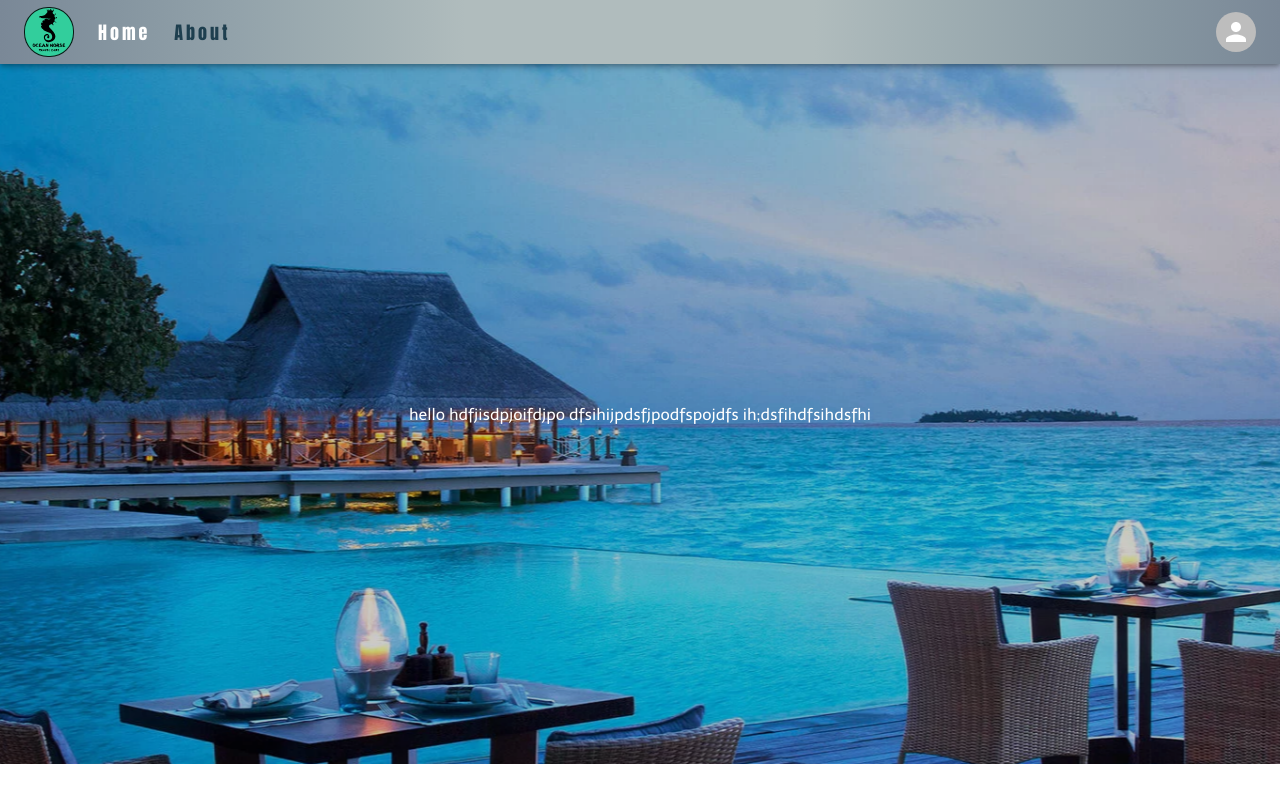
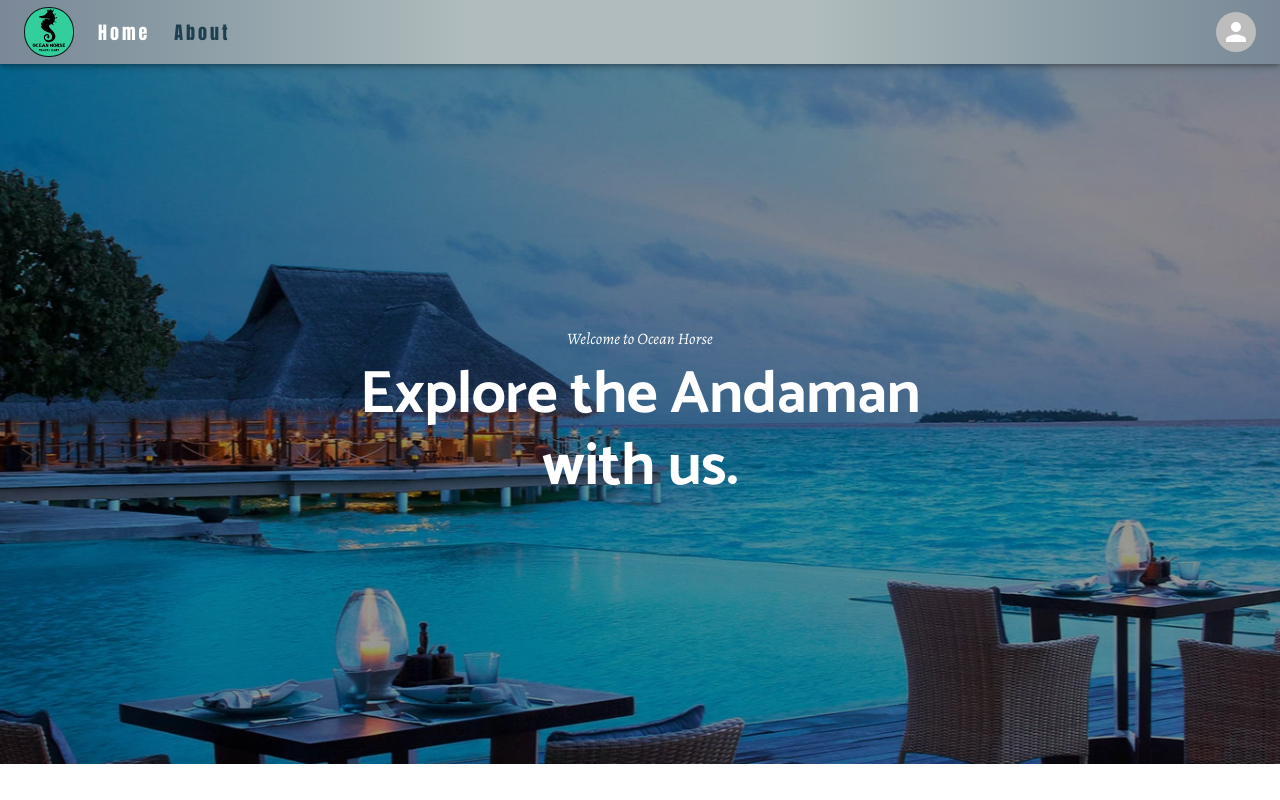
Before and after one commit to Rajapandi1212/travels-web, a React (Create React App) app: page / in a window 1280 px wide. Built offline with nearby package versions, Linux system fonts and the light colour scheme.

Commit message:
Carousel text added

```diff
--- a/src/components/landing/Carousel.js
+++ b/src/components/landing/Carousel.js
@@ -1,4 +1,4 @@
-import { Box, Grid } from "@mui/material";
+import { Box, Grid, Typography } from "@mui/material";
 import { motion } from "framer-motion";
 import { useEffect, useState } from "react";
 import Img1 from "../../assets/images/landingpage/img_1.webp";
@@ -51,7 +51,7 @@ const Carousel = () => {
         <Grid
           item
           xs={11}
-          md={5}
+          md={6}
           sx={{
             p: `2.5vh 1rem 2.5vh 1rem`,
           }}
@@ -66,7 +66,29 @@ const Carousel = () => {
             }}
             className="popin_ani"
           >
-            hello hdfjisdpjoifdjpo dfsihijpdsfjpodfspojdfs ih;dsfihdfsihdsfhi
+            <Typography
+              variant="subtitle1"
+              gutterBottom
+              sx={{
+                fontFamily: "'Alegreya', serif",
+              }}
+              className="slidetop_ani"
+            >
+              Welcome to Ocean Horse
+            </Typography>
+            <Typography
+              variant="h2"
+              sx={{
+                fontFamily: "'Catamaran', sans-serif",
+              }}
+              className="slidebottom_ani"
+            >
+              Explore the{" "}
+              <span className="reveal_ani" style={{ animationDelay: "1s" }}>
+                Andaman
+              </span>{" "}
+              with us.
+            </Typography>
           </Box>
         </Grid>
       </Grid>
--- a/src/index.css
+++ b/src/index.css
@@ -25,11 +25,11 @@ body {
   width: 100%;
   height: 100%;
   object-fit: cover;
-  filter: brightness(0.8);
+  filter: brightness(0.6);
   background-position: center;
   background-size: cover;
   background-repeat: no-repeat;
-  transition: background-image 3s, opacity 0.5s;
+  transition: background-image 0.7s, opacity 0.5s;
 }
 @media only screen and (max-width: 600px) {
   .carousel_img {
@@ -73,17 +73,35 @@ body {
   }
 }
 
+.slidebottom_ani {
+  animation: slidebottom 1s ease-in 1;
+}
+
+@keyframes slidebottom {
+  0% {
+    transform: translateY(15%);
+  }
+
+  90% {
+    transform: translateY(10%);
+  }
+}
+
 .reveal_ani {
   color: white;
-  animation: reveal 2s ease-in 1;
+  opacity: 0;
+  animation: reveal 1s ease-in 1;
+  animation-fill-mode: both;
 }
 
 @keyframes reveal {
   0% {
     opacity: 0;
+    clip-path: polygon(0 0, 0 0, 0 100%, 0% 100%);
   }
 
-  50% {
-    opacity: 0;
+  100% {
+    opacity: 1;
+    clip-path: polygon(0 0, 100% 0, 100% 100%, 0 100%);
   }
 }
```
